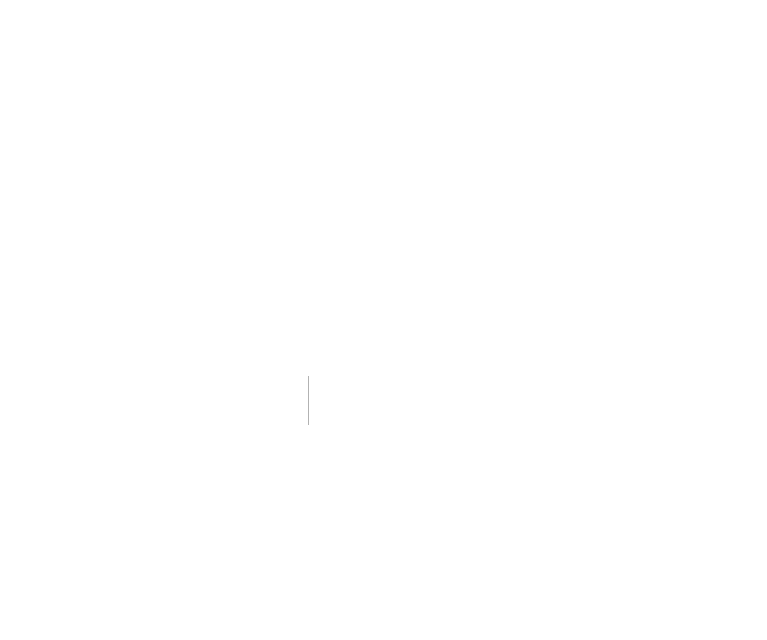
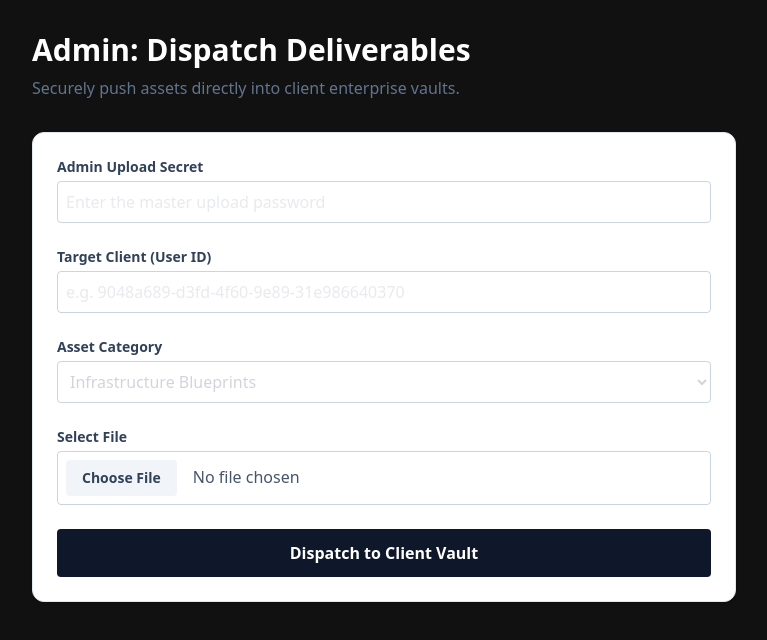
Before and after one commit to stackvuratechnologies/stackvuratech, a Next.js app: page /dashboard/admin/upload in a window 1280 px wide. Before the commit this address had no page. Shown: the top 640 px of the page, without its empty margins (256-1023 px from the left). Built offline with nearby package versions, Linux system fonts and the light colour scheme.

Commit message:
added some files

```diff
--- a/package.json
+++ b/package.json
@@ -9,6 +9,7 @@
     "lint": "eslint"
   },
   "dependencies": {
+    "@supabase/ssr": "^0.12.4",
     "@supabase/supabase-js": "^2.112.3",
     "@vercel/analytics": "^2.0.1",
     "@vercel/speed-insights": "^2.0.0",
--- /dev/null
+++ b/src/app/api/upload/admin/route.ts
@@ -0,0 +1,48 @@
+import { NextRequest, NextResponse } from 'next/server';
+import { createClient } from '@supabase/supabase-js';
+
+export async function POST(req: NextRequest) {
+  try {
+    // 1. Strict Custom Password Check
+    const authHeader = req.headers.get('authorization');
+    if (authHeader !== `Bearer ${process.env.ADMIN_UPLOAD_SECRET}`) {
+      return NextResponse.json({ error: 'Unauthorized: Invalid Admin Secret.' }, { status: 403 });
+    }
+
+    // 2. Parse the incoming form data
+    const formData = await req.formData();
+    const file = formData.get('file') as File;
+    const clientId = formData.get('clientId') as string;
+    const category = formData.get('category') as string;
+
+    if (!file || !clientId || !category) {
+      return NextResponse.json({ error: 'Missing required upload fields.' }, { status: 400 });
+    }
+
+    // 3. Initialize the God-Mode Supabase Admin Client
+    const supabaseAdmin = createClient(
+      process.env.NEXT_PUBLIC_SUPABASE_URL!,
+      process.env.SUPABASE_SERVICE_ROLE_KEY!
+    );
+
+    // 4. Convert file to buffer and force the upload (bypassing RLS)
+    const arrayBuffer = await file.arrayBuffer();
+    const buffer = Buffer.from(arrayBuffer);
+    const filePath = `${clientId}/${category}/${file.name}`;
+
+    const { error } = await supabaseAdmin.storage
+      .from('client-vault')
+      .upload(filePath, buffer, {
+        contentType: file.type,
+        upsert: true
+      });
+
+    if (error) throw error;
+
+    return NextResponse.json({ success: true, message: 'Asset secured in vault.' });
+
+  } catch (error: any) {
+    console.error('Vault Upload Error:', error);
+    return NextResponse.json({ error: error.message }, { status: 500 });
+  }
+}
--- /dev/null
+++ b/src/app/dashboard/admin/upload/page.tsx
@@ -0,0 +1,124 @@
+'use client';
+import { useState } from 'react';
+
+export default function AdminVaultUpload() {
+  const [adminSecret, setAdminSecret] = useState('');
+  const [clientId, setClientId] = useState('');
+  const [category, setCategory] = useState('blueprints');
+  const [file, setFile] = useState<File | null>(null);
+  const [status, setStatus] = useState('');
+  const [isUploading, setIsUploading] = useState(false);
+
+  const handleUpload = async (e: React.FormEvent) => {
+    e.preventDefault();
+    if (!adminSecret || !clientId || !file) {
+      setStatus('Please provide the Admin Secret, a Client ID, and select a file.');
+      return;
+    }
+
+    setIsUploading(true);
+    setStatus('Encrypting & Uploading...');
+
+    const formData = new FormData();
+    formData.append('file', file);
+    formData.append('clientId', clientId);
+    formData.append('category', category);
+
+    try {
+      const response = await fetch('/api/admin/upload', {
+        method: 'POST',
+        headers: {
+          'Authorization': `Bearer ${adminSecret}` // Injects your password into the secure header
+        },
+        body: formData,
+      });
+
+      const result = await response.json();
+
+      if (!response.ok) {
+        throw new Error(result.error || 'Upload failed due to a server error.');
+      }
+
+      setStatus('Asset successfully secured in client vault.');
+      setFile(null);
+      setAdminSecret(''); // Clear the secret for security
+
+    } catch (err: any) {
+      setStatus(`Upload failed: ${err.message}`);
+    } finally {
+      setIsUploading(false);
+    }
+  };
+
+  return (
+    <div className="max-w-3xl mx-auto p-8">
+      <h1 className="text-3xl font-extrabold text-slate-900 mb-2">Admin: Dispatch Deliverables</h1>
+      <p className="text-slate-500 mb-8">Securely push assets directly into client enterprise vaults.</p>
+
+      <form onSubmit={handleUpload} className="space-y-6 bg-white p-6 border border-slate-200 rounded-xl shadow-sm">
+
+        {/* Admin Secret Input */}
+        <div>
+          <label className="block text-sm font-semibold text-slate-700 mb-1">Admin Upload Secret</label>
+          <input
+            type="password"
+            placeholder="Enter the master upload password"
+            value={adminSecret}
+            onChange={(e) => setAdminSecret(e.target.value)}
+            className="w-full p-2 border border-slate-300 rounded focus:ring-2 focus:ring-[#0F172A] outline-none"
+            required
+          />
+        </div>
+
+        <div>
+          <label className="block text-sm font-semibold text-slate-700 mb-1">Target Client (User ID)</label>
+          <input
+            type="text"
+            placeholder="e.g. 9048a689-d3fd-4f60-9e89-31e986640370"
+            value={clientId}
+            onChange={(e) => setClientId(e.target.value)}
+            className="w-full p-2 border border-slate-300 rounded focus:ring-2 focus:ring-[#0F172A] outline-none"
+            required
+          />
+        </div>
+
+        <div>
+          <label className="block text-sm font-semibold text-slate-700 mb-1">Asset Category</label>
+          <select
+            value={category}
+            onChange={(e) => setCategory(e.target.value)}
+            className="w-full p-2 border border-slate-300 rounded focus:ring-2 focus:ring-[#0F172A] outline-none"
+          >
+            <option value="blueprints">Infrastructure Blueprints</option>
+            <option value="branding">Branding Kits</option>
+            <option value="compliance">Compliance & Security</option>
+          </select>
+        </div>
+
+        <div>
+          <label className="block text-sm font-semibold text-slate-700 mb-1">Select File</label>
+          <input
+            type="file"
+            onChange={(e) => setFile(e.target.files?.[0] || null)}
+            className="w-full p-2 border border-slate-300 rounded text-slate-600 file:mr-4 file:py-2 file:px-4 file:rounded file:border-0 file:text-sm file:font-semibold file:bg-slate-100 file:text-slate-700 hover:file:bg-slate-200"
+            required
+          />
+        </div>
+
+        <button
+          type="submit"
+          disabled={isUploading}
+          className={`w-full py-3 rounded font-bold text-white transition ${isUploading ? 'bg-slate-400 cursor-not-allowed' : 'bg-[#0F172A] hover:bg-slate-700'}`}
+        >
+          {isUploading ? 'Encrypting & Uploading...' : 'Dispatch to Client Vault'}
+        </button>
+
+        {status && (
+          <div className={`p-4 rounded text-sm font-medium ${status.includes('failed') ? 'bg-red-50 text-red-700' : 'bg-green-50 text-green-700'}`}>
+            {status}
+          </div>
+        )}
+      </form>
+    </div>
+  );
+}
--- a/src/app/dashboard/vault/page.tsx
+++ b/src/app/dashboard/vault/page.tsx
@@ -1,11 +1,20 @@
-'use client';
 import { useEffect, useState } from 'react';
-import { createClientComponentClient } from '@supabase/auth-helpers-nextjs';
+import { createBrowserClient } from '@supabase/ssr';
 
-export default function SecureVault() {
-  const [files, setFiles] = useState<any[]>([]);
+export default function EnterpriseVault() {
+  const [vaultData, setVaultData] = useState({
+    blueprints: [],
+    branding: [],
+    compliance: []
+  });
   const [loading, setLoading] = useState(true);
-  const supabase = createClientComponentClient();
+
+  // Modern SSR Browser Client
+  const supabase = createBrowserClient(
+    process.env.NEXT_PUBLIC_SUPABASE_URL!,
+    process.env.NEXT_PUBLIC_SUPABASE_ANON_KEY!
+  );
+
 
   useEffect(() => {
     async function loadClientFiles() {
```
Also changed, not shown: 1 other file (tests, documents, lock files or other folders).
